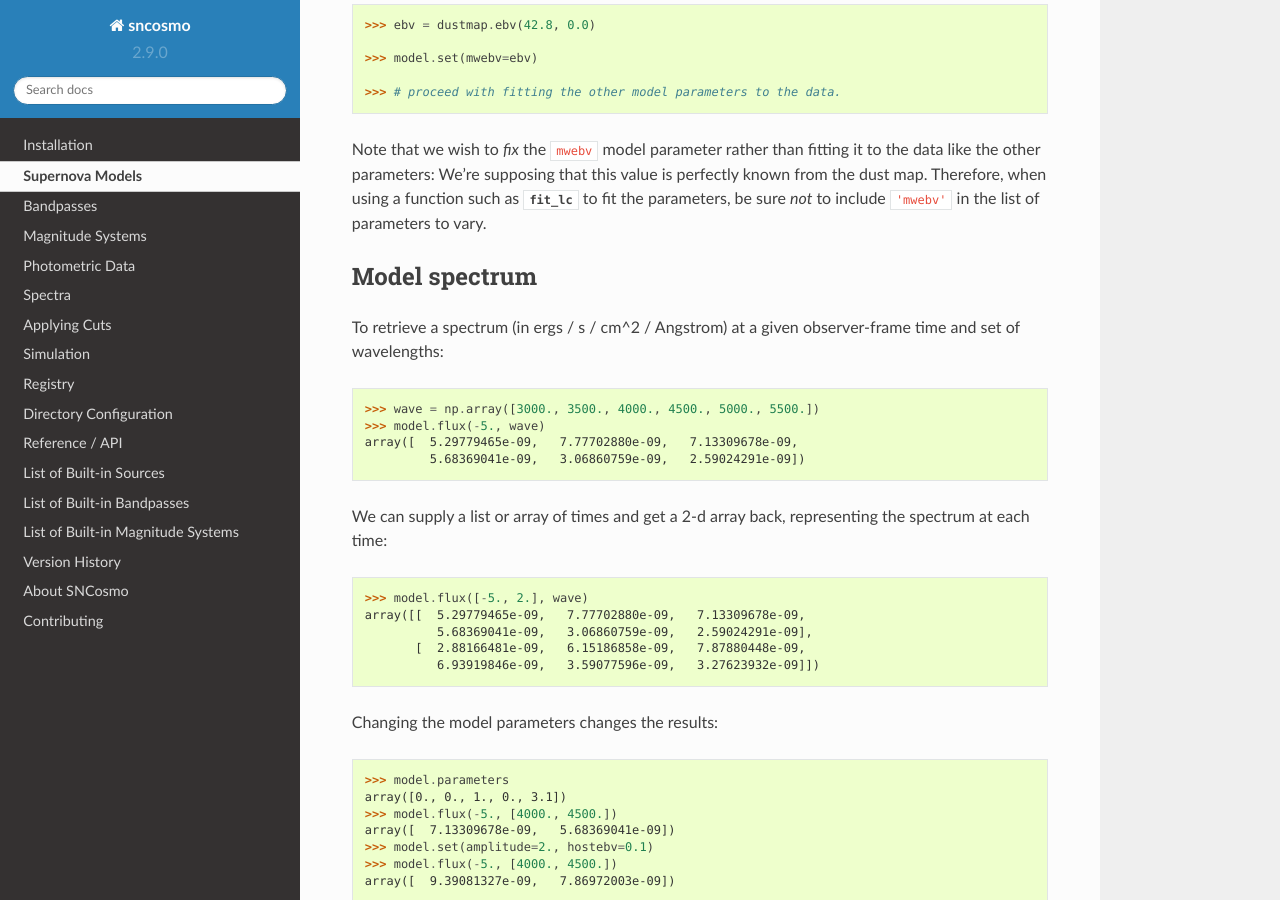
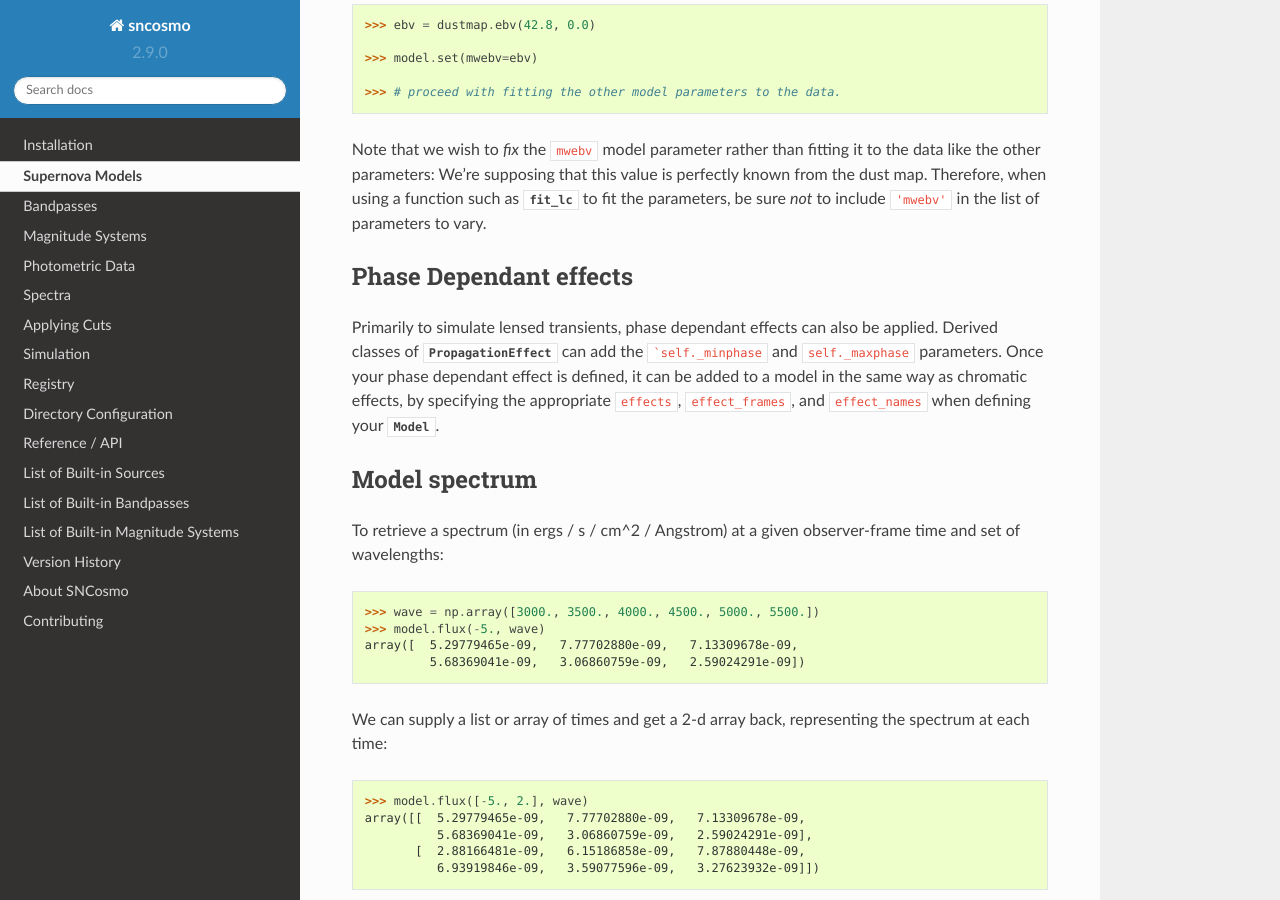
Before and after one commit to sncosmo/sncosmo, a Sphinx documentation site: the page built from docs/models.rst, in a window 1280 px wide and 900 px high, scrolled down 5050 px. Built offline with Sphinx 7.4.7 and the Read the Docs theme 2.0.0, drawn with Linux system fonts in a browser that asks for light colours; pages that are not in the unit, such as notebooks, are missing from menus.

Commit message:
Add documentation about phase dependant effects

````diff
--- a/docs/models.rst
+++ b/docs/models.rst
@@ -246,6 +246,17 @@ this value is perfectly known from the dust map. Therefore, when using
 a function such as `~sncosmo.fit_lc` to fit the parameters, be sure *not* to
 include ``'mwebv'`` in the list of parameters to vary.
 
+Phase Dependant effects
+=======================
+
+Primarily to simulate lensed transients, phase dependant effects can also be
+applied. Derived classes of `~sncosmo.PropagationEffect` can add the
+```self._minphase`` and ``self._maxphase`` parameters. Once your phase dependant
+effect is defined, it can be added to a model in the same way as chromatic
+effects, by specifying the appropriate ``effects``, ``effect_frames``, and
+``effect_names`` when defining your `~sncosmo.Model`.
+
+
 Model spectrum
 ==============
 
````
Also changed, not shown: 1 other file.
